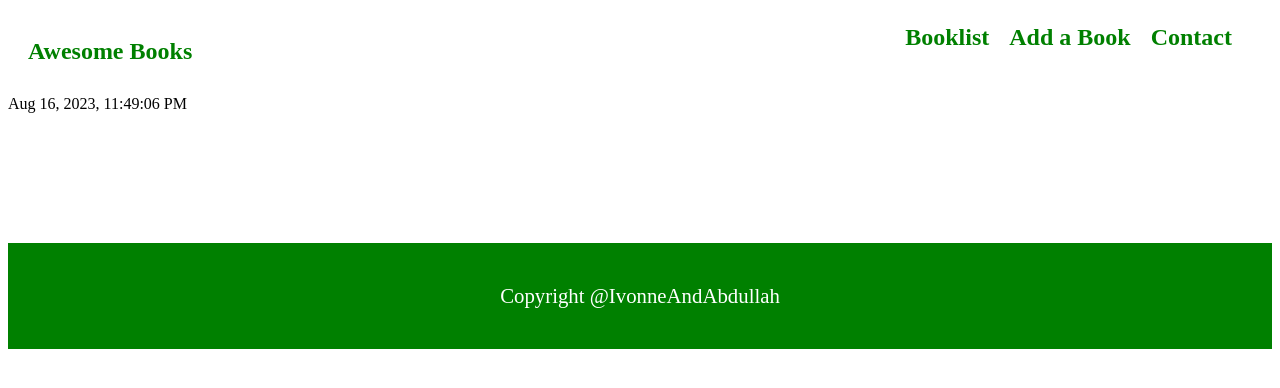
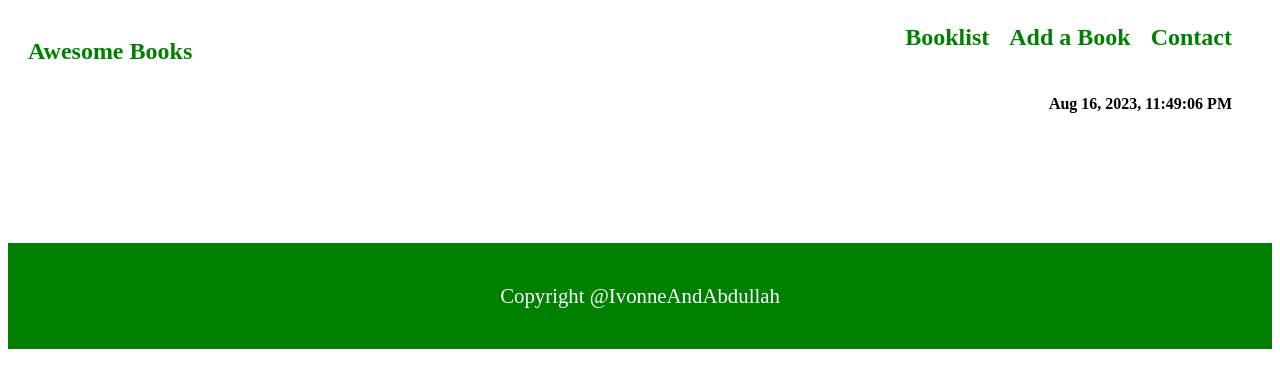
Before and after one commit to abdullah97-pro/Awesome-books-navigation, a website: page html/index.html in a window 1280 px wide. Drawn offline with Linux system fonts and the light colour scheme.

Commit message:
modify the files

```diff
--- a/css/style.css
+++ b/css/style.css
@@ -145,3 +145,11 @@ section.contact {
 .contact-part {
   line-height: 37px;
 }
+
+#timeDisplay {
+  display: block;
+  text-align: right;
+  padding-right: 40px;
+  color: black;
+  font-weight: 600;
+}
```
Also changed, not shown: README.md.
